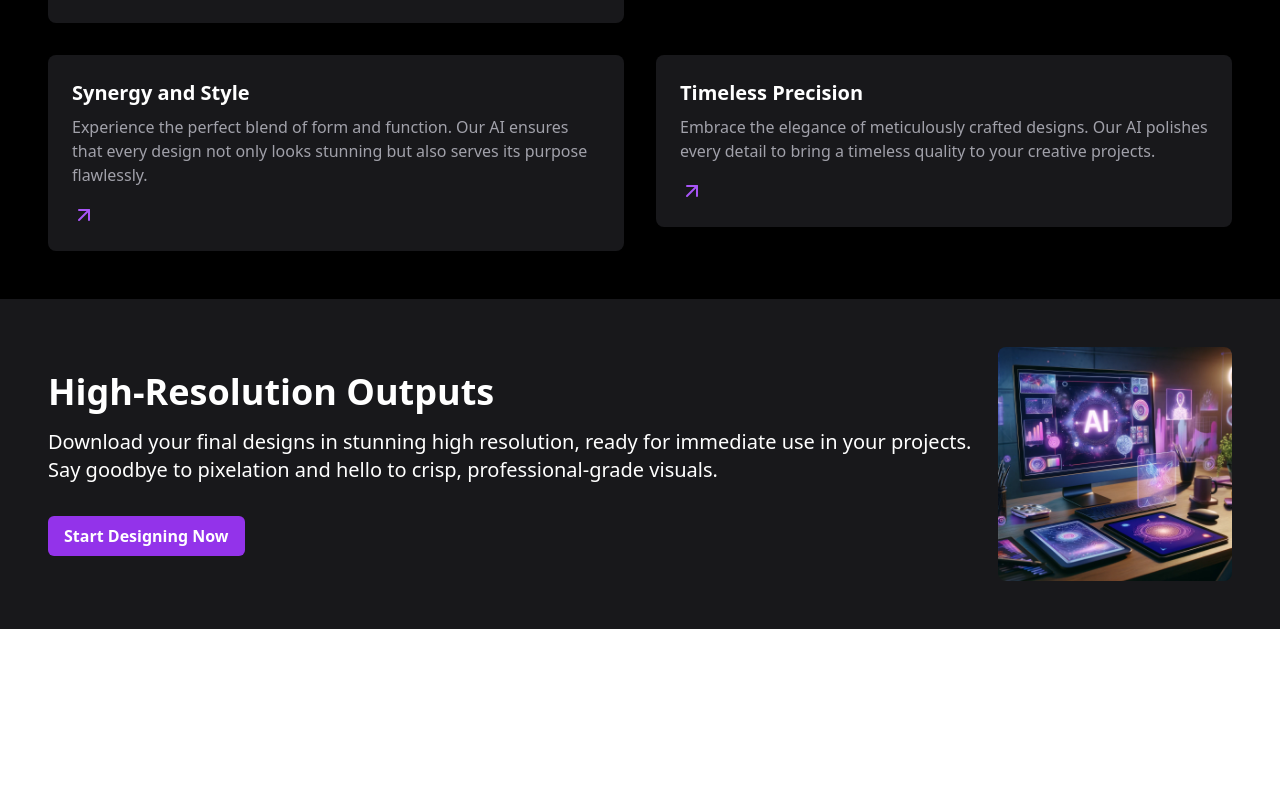
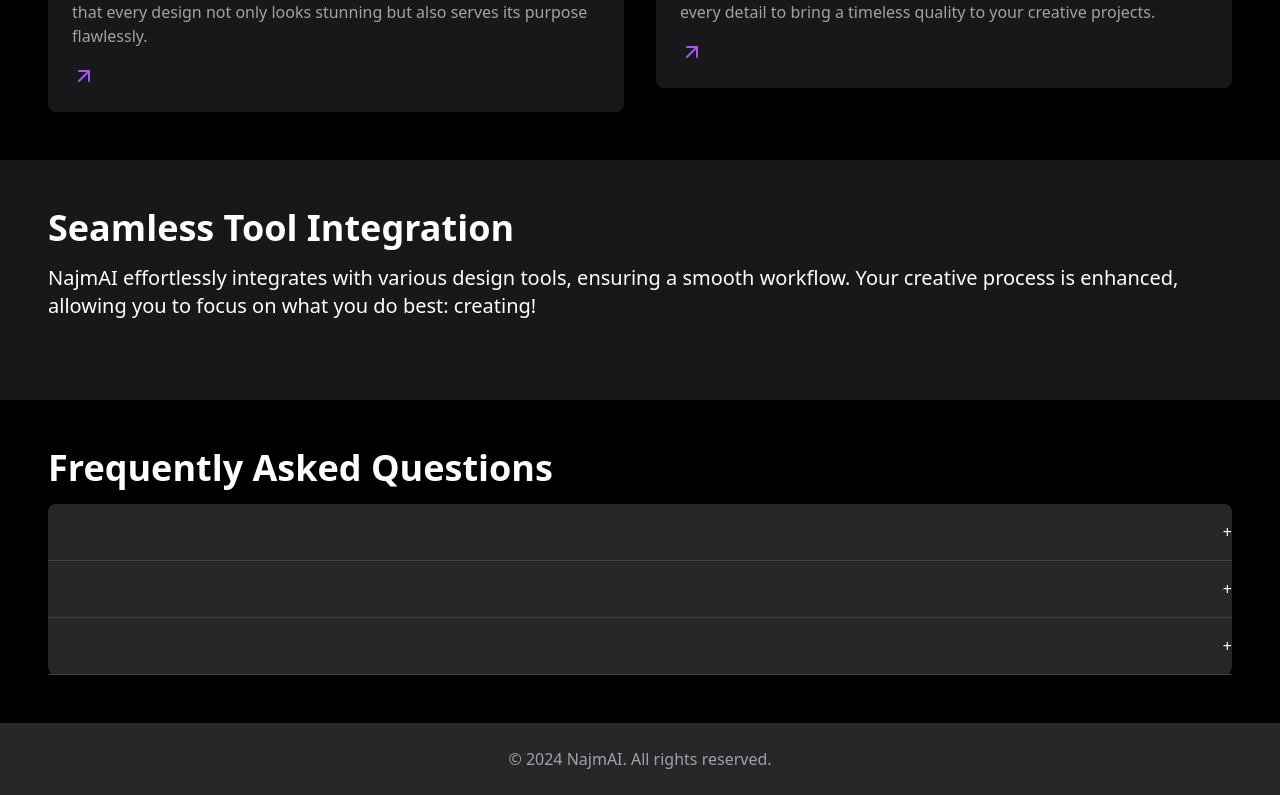
Before and after one commit to Sankalpcreat/LaunchPad-AI, a Next.js app: page / in a window 1280 px wide. Shown: the part 1426-2221 px from the top of the page. Before the commit the page ends 2055 px from the top, so only its background shows below. Built offline with nearby package versions, Linux system fonts and the light colour scheme.

Commit message:
landing page changes

```diff
--- a/src/app/page.tsx
+++ b/src/app/page.tsx
@@ -2,11 +2,16 @@
 
 import { Button } from "@/components/ui/Button1"
 import { Card, CardContent } from "@/components/ui/Card1"
+import {
+  Accordion,
+  AccordionContent,
+  AccordionItem,
+  AccordionTrigger,
+} from "@/components/ui/accordion"
 import { ArrowUpRight, Upload, Wand2, Rocket } from "lucide-react"
 import { motion } from "framer-motion"
-import Image from 'next/image';
+import Footer from '@/components/ui/Footer'
 
-// Animations for framer-motion
 const fadeIn = {
   initial: { opacity: 0, y: 20 },
   animate: { opacity: 1, y: 0 },
@@ -24,7 +29,6 @@
 export default function LandingPage() {
   return (
     <div className="min-h-screen bg-black text-white">
-
       {/* Header */}
       <motion.header
         className="flex justify-between items-center p-6"
@@ -88,13 +92,7 @@
           animate={{ opacity: 1, scale: 1 }}
           transition={{ duration: 0.8, ease: "easeOut" }}
         >
-          <Image
-            src="/image.jpg" // Add your image path here
-            alt="A sleek, futuristic workspace featuring a designer" // Add appropriate alt text
-            className="rounded-lg"
-            width={500} // Adjust width as needed
-            height={400} // Adjust height as needed
-          />
+          <div className="w-full h-64 bg-purple-500 rounded-lg"></div>
         </motion.div>
       </motion.section>
 
@@ -196,40 +194,56 @@
         </motion.div>
       </section>
 
-      {/* High-Resolution Outputs Section */}
+      {/* Seamless Tool Integration Section */}
       <section className="p-12 bg-zinc-900">
-        <div className="flex justify-between items-center">
-          <motion.div
-            initial={{ opacity: 0, x: -20 }}
-            whileInView={{ opacity: 1, x: 0 }}
-            transition={{ duration: 0.6 }}
-            viewport={{ once: true }}
-          >
-            <h2 className="text-4xl font-bold mb-4">High-Resolution Outputs</h2>
-            <p className="text-xl mb-8">
-              Download your final designs in stunning high resolution, ready for immediate use in your projects. Say
-              goodbye to pixelation and hello to crisp, professional-grade visuals.
-            </p>
-            <Button className="bg-purple-600 hover:bg-purple-700">Start Designing Now</Button>
-          </motion.div>
-          <motion.div
-            className="w-1/3"
-            initial={{ opacity: 0, scale: 0.8 }}
-            whileInView={{ opacity: 1, scale: 1 }}
-            transition={{ duration: 0.8, ease: "easeOut" }}
-            viewport={{ once: true }}
-          >
-            <Image
-              src="/image.jpg" // Add your image path here
-              alt="High-resolution design outputs" // Add appropriate alt text
-              className="rounded-lg"
-              width={500} // Adjust width as needed
-              height={400} // Adjust height as needed
-            />
-          </motion.div>
-        </div>
+        <motion.h2
+          className="text-4xl font-bold mb-4"
+          initial={{ opacity: 0, y: 20 }}
+          whileInView={{ opacity: 1, y: 0 }}
+          transition={{ duration: 0.6 }}
+          viewport={{ once: true }}
+        >
+          Seamless Tool Integration
+        </motion.h2>
+        <motion.p
+          className="text-xl mb-8"
+          initial={{ opacity: 0, y: 20 }}
+          whileInView={{ opacity: 1, y: 0 }}
+          transition={{ duration: 0.6, delay: 0.2 }}
+          viewport={{ once: true }}
+        >
+          NajmAI effortlessly integrates with various design tools, ensuring a smooth workflow. Your creative process is
+          enhanced, allowing you to focus on what you do best: creating!
+        </motion.p>
       </section>
 
+      {/* FAQs Section */}
+      <section className="p-12">
+        <motion.h2
+          className="text-4xl font-bold mb-4"
+          initial={{ opacity: 0, y: 20 }}
+          whileInView={{ opacity: 1, y: 0 }}
+          transition={{ duration: 0.6 }}
+          viewport={{ once: true }}
+        >
+          Frequently Asked Questions
+        </motion.h2>
+        <Accordion type="single" collapsible>
+          {[
+            { question: "How does NajmAI work?", answer: "NajmAI utilizes advanced AI algorithms to generate unique design ideas based on your input." },
+            { question: "Is there a learning curve?", answer: "No! NajmAI is designed to be user-friendly, making it easy for anyone to start creating." },
+            { question: "Can I use my designs commercially?", answer: "Absolutely! You own the rights to all designs generated using NajmAI." }
+          ].map((item, index) => (
+            <AccordionItem key={index}>
+              <AccordionTrigger className="text-xl">{item.question}</AccordionTrigger>
+              <AccordionContent className="text-zinc-400">{item.answer}</AccordionContent>
+            </AccordionItem>
+          ))}
+        </Accordion>
+      </section>
+
+      {/* Footer */}
+      <Footer />
     </div>
   )
 }
--- /dev/null
+++ b/src/components/ui/Footer.tsx
@@ -0,0 +1,11 @@
+// src/components/ui/Footer.tsx
+
+const Footer = () => {
+    return (
+      <footer className="bg-zinc-800 text-center p-6">
+        <p className="text-zinc-400">&copy; 2024 NajmAI. All rights reserved.</p>
+      </footer>
+    )
+  }
+
+  export default Footer;
--- /dev/null
+++ b/src/components/ui/accordion.tsx
@@ -0,0 +1,41 @@
+// src/components/ui/accordion.tsx
+
+import { ReactNode, useState } from "react"
+
+interface AccordionItemProps {
+  title: string
+  content: ReactNode
+}
+
+export const AccordionItem = ({ title, content }: AccordionItemProps) => {
+  const [isOpen, setIsOpen] = useState(false)
+
+  const toggleAccordion = () => {
+    setIsOpen(!isOpen)
+  }
+
+  return (
+    <div className="border-b border-zinc-700">
+      <button
+        onClick={toggleAccordion}
+        className="flex justify-between items-center w-full py-4 text-left focus:outline-none"
+      >
+        <span className="text-xl font-semibold">{title}</span>
+        <span>{isOpen ? "−" : "+"}</span>
+      </button>
+      {isOpen && <div className="pb-4 text-zinc-400">{content}</div>}
+    </div>
+  )
+}
+
+interface AccordionProps {
+  children: ReactNode
+}
+
+export const Accordion = ({ children }: AccordionProps) => {
+  return <div className="bg-zinc-800 rounded-lg">{children}</div>
+}
+
+// Additional components (if you plan to use them)
+export const AccordionTrigger = AccordionItem; // If you need a separate trigger component
+export const AccordionContent = AccordionItem; // If you need a separate content component
```
